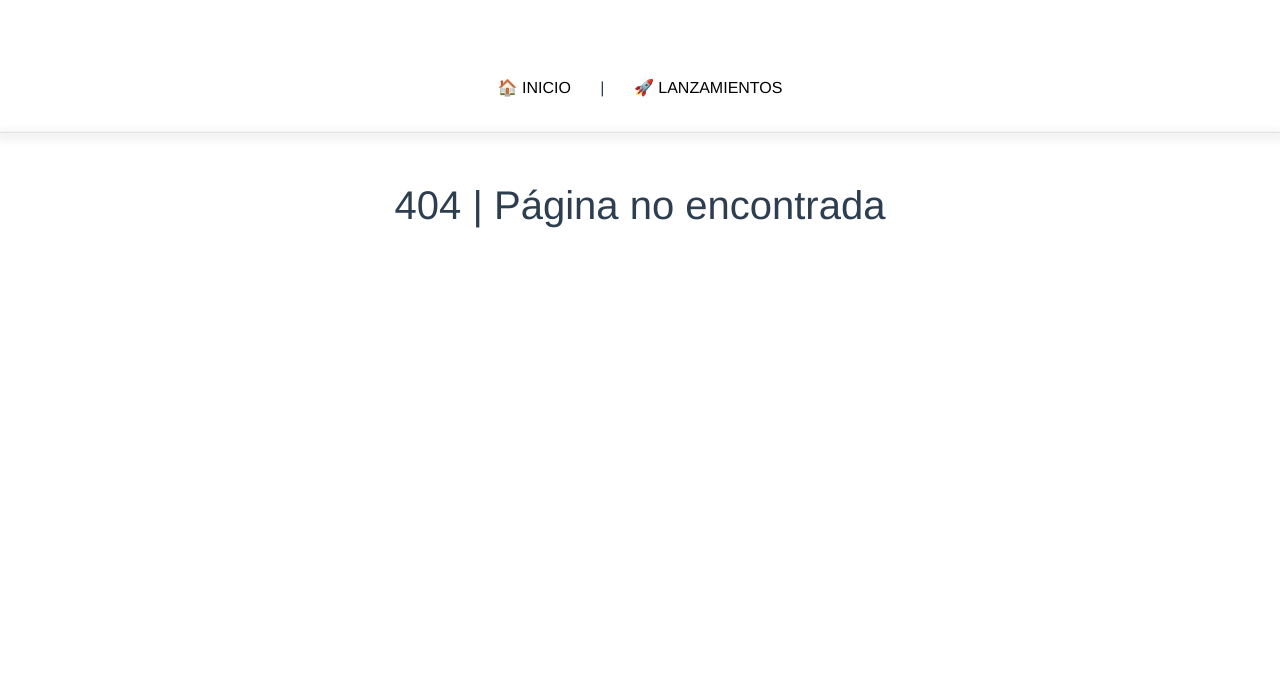
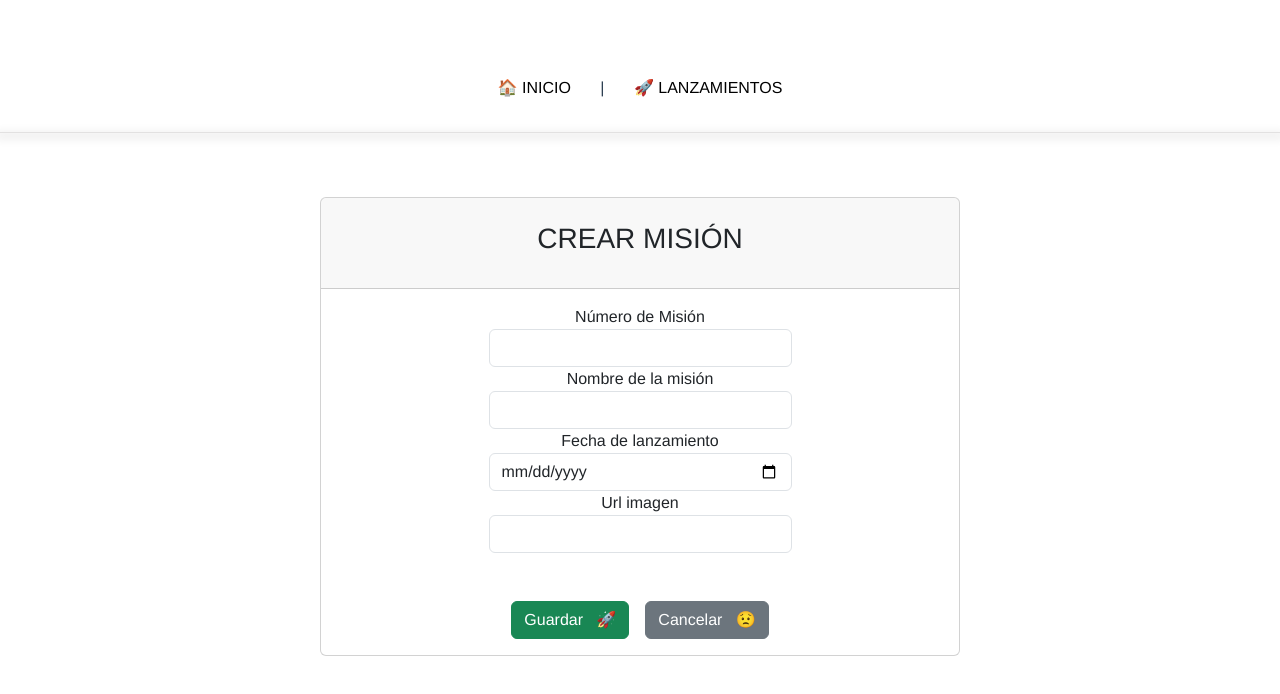
Before and after one commit to devdnia/vue-spacex-launches, a Vue app: page /yupform in a window 1280 px wide. Before the commit this address had no page. Shown: the top 694 px of the page. Built offline with nearby package versions, Linux system fonts and the light colour scheme.

Commit message:
CRUD lista a falta de refactorización de FormLaunch

```diff
--- a/src/components/FormLaunch.vue
+++ b/src/components/FormLaunch.vue
@@ -52,83 +52,20 @@
         />
       </div>
       <!-- Botones de formulario -->
-      <button
-        type="submit"
-        class="btn btn-primary mt-3 me-3"
-      >
-        Guardar
-      </button>
+      <button type="submit" class="btn btn-primary mt-3 me-3">Guardar</button>
 
       <button @click="goHome" class="btn btn-secondary mt-3">Salir</button>
     </form>
   </div>
 
-  <!-- Si no hay lanzamiento -->
-  <div class="container w-25" v-else>
-    <title-launch msg="CREAR MISIÓN" />
+  <!-- YUP -->
 
-    <form @submit.prevent="addElement">
-      <!-- Número de misión -->
-      <div class="form-group p-2">
-        <label for="missionId">Número de misión:</label>
-        <input
-          id="missionId"
-          type="text"
-          class="form-control"
-          placeholder="Número de misión"
-          v-model="newLaunch.mission_id"
-        />
-      </div>
-
-      <!-- Nombre misión -->
-      <div class="form-group p-2">
-        <label for="missionName">Nombre de la misión:</label>
-        <input
-          id="missionName"
-          type="text"
-          class="form-control"
-          placeholder="Nombre de la misión"
-          v-model="newLaunch.mission_name"
-        />
-      </div>
-
-      <!-- Año de lanzamiento -->
-      <div class="form-group p-2">
-        <label for="year">Año:</label>
-        <input
-          id="year"
-          type="text"
-          class="form-control"
-          placeholder="Año de lanzamiento"
-          v-model="newLaunch.launch_year"
-        />
-      </div>
-
-      <!-- URL imagen -->
-      <div class="form-group mb-5 p-2">
-        <label for="img">Imagen:</label>
-        <input
-          id="img"
-          type="text"
-          class="form-control"
-          placeholder="Url de la imagen"
-          v-model="newLaunch.mission_patch_small"
-        />
-      </div>
-      <!-- Botones de formulario -->
-      <button type="submit" class="btn btn-primary mt-3 me-3">Guardar</button>
-
-      <button class="btn btn-secondary mt-3" @click="goHome">Salir</button>
-
-      <!-- <div class="alert alert-success" role="alert">Lanzamiento modificado</div> -->
-    </form>
-  </div>
 </template>
 
 <script>
 import Swal from "sweetalert2";
 import TitleLaunch from "./TitleLaunch.vue";
-import { getLaunch, updateLaunch, createLaunch } from "../api/api";
+import { getLaunch, updateLaunch } from "../api/api";
 
 export default {
   name: "FormLaunch",
@@ -171,35 +108,6 @@ export default {
         });
       }
     },
-
-    async addElement() {
-      let id = crypto.randomUUID();
-      this.newLaunch.id = id;
-
-      try {
-        // Creo el lanzamiento en la BD
-        if (this.newLaunch.mission_patch_small === null) {
-          this.newLaunch.mission_patch_small =
-            "https://placehold.co/600x400?text=NO%20+%20IMAGE";
-        }
-        await createLaunch(this.newLaunch);
-        // limpio el formulario
-        this.newLaunch = {
-          mission_id: null,
-          mission_name: null,
-          launch_year: null,
-          mission_patch_small: null,
-        };
-        Swal.fire("Lanzamiento creado 🚀 ");
-        this.goHome();
-      } catch (error) {
-        Swal.fire({
-          icon: "error",
-          title: "Oops...",
-          text: `Algo no funcionó 💣 `,
-        });
-      }
-    },
     // Navegación
     goHome() {
       this.$router.push("/");
--- a/src/components/Launches.vue
+++ b/src/components/Launches.vue
@@ -29,7 +29,7 @@
       </tbody>
     </table>
     <!-- <button class="btn btn-success fw-bold" @click="createLaunch">CREAR LANZAMIENTO</button> -->
-    <router-link to="/newlaunch" class="btn btn-success fw-bold">CREAR LANZAMIENTO</router-link>
+    <router-link to="/yupform" class="btn btn-success fw-bold">CREAR LANZAMIENTO</router-link>
   </div>
 </template>
 
--- /dev/null
+++ b/src/components/YupForm.vue
@@ -0,0 +1,148 @@
+<template>
+  <!-- SI NO HAY DATOS -->
+  <div class="d-flex justify-content-center align-items-center">
+    <div class="card m-3 w-50">
+      <h5 class="card-header">
+        <title-launch msg="CREAR MISIÓN" class="mt-3" />
+      </h5>
+      <div class="card-body d-flex flex-column align-items-center">
+        <Form
+          @submit="onSubmit"
+          :validation-schema="schema"
+          v-slot="{ errors }"
+          class="w-50 d-flex flex-column"
+        >
+          <!-- Número de misión -->
+          <div class="form-group">
+            <label>Número de Misión</label>
+            <Field
+              name="missionId"
+              type="text"
+              class="form-control"
+              :class="{ 'is-invalid': errors.missionId }"
+            />
+            <div class="invalid-feedback">{{ errors.missionId }}</div>
+          </div>
+
+          <!-- Nombre de la misión -->
+          <div class="form-group">
+            <label>Nombre de la misión</label>
+            <Field
+              name="missionName"
+              type="text"
+              class="form-control"
+              :class="{ 'is-invalid': errors.missionName }"
+            />
+            <div class="invalid-feedback">{{ errors.missionName }}</div>
+          </div>
+
+          <!-- Fecha de lanzamiento -->
+          <div class="form-group">
+            <label>Fecha de lanzamiento</label>
+            <Field
+              name="missionDate"
+              type="date"
+              class="form-control"
+              :class="{ 'is-invalid': errors.missionDate }"
+            />
+            <div class="invalid-feedback">{{ errors.missionDate }}</div>
+          </div>
+
+          <!-- Url imagen -->
+          <div class="form-group">
+            <label>Url imagen</label>
+            <Field name="missionImg" type="text" class="form-control" />
+          </div>
+
+          <div class="form-group mt-5">
+            <button type="submit" class="btn btn-success me-3">
+              Guardar &nbsp; 🚀
+            </button>
+            <button @click="goHome" class="btn btn-secondary">
+              Cancelar &nbsp; 😟
+            </button>
+          </div>
+        </Form>
+      </div>
+    </div>
+  </div>
+</template>
+
+
+
+<script>
+import { Form, Field } from "vee-validate";
+import * as Yup from "yup";
+import Swal from "sweetalert2";
+
+import TitleLaunch from "./TitleLaunch.vue";
+import { createLaunch } from "../api/api";
+
+export default {
+  components: {
+    Form,
+    Field,
+    TitleLaunch,
+  },
+  data() {
+    const schema = Yup.object().shape({
+      missionId: Yup.string().required("El número de misión es requerido"),
+      missionName: Yup.string().required("El nombre de misión es requerido"),
+      missionDate: Yup.string()
+        .required("La fecha de lanzamiento es obligatoria")
+        .matches(
+          /^\d{4}-(0[1-9]|1[012])-(0[1-9]|[12][0-9]|3[01])$/,
+          "La fecha debe ser YYYY-MM-DD"
+        ),
+      missionUrl: Yup.string(),
+    });
+
+    return {
+      newLaunch: {
+        id: null,
+        mission_id: null,
+        mission_name: null,
+        launch_year: null,
+        mission_patch_small: null,
+      },
+      schema,
+    };
+  },
+  methods: {
+    async onSubmit(values) {
+
+      let id = crypto.randomUUID();
+      this.newLaunch.mission_id = values.missionId;
+      this.newLaunch.mission_name = values.missionName;
+      this.newLaunch.launch_year = values.missionDate;
+      this.newLaunch.mission_patch_small = values.missionUrl;
+      this.newLaunch.id = id;
+
+      // Si la url imagen viene vacía
+      if (!this.newLaunch.mission_patch_small) {
+        this.newLaunch.mission_patch_small =
+          "https://placehold.co/600x400?text=NO%20+%20IMAGE";
+      }
+
+      try {
+        await createLaunch(this.newLaunch);
+
+        Swal.fire("Lanzamiento creado 🚀 ");
+        this.goHome();
+      } catch (error) {{
+        Swal.fire({
+          icon: "error",
+          title: "Oops...",
+          text: `Algo no funcionó 💣 `,
+        });
+      }
+
+      }
+    },
+    // Navegación
+    goHome() {
+      this.$router.push("/");
+    },
+  },
+};
+</script>
--- a/src/router/index.js
+++ b/src/router/index.js
@@ -31,6 +31,11 @@ import HomePage from '../pages/HomePage';
    component: () => import(/* webpackChunkName: "Form Launch" */ '../components/FormLaunch')
  },
  {
+  path:'/yupform',
+  name: 'yupform',
+  component: () => import(/* webpackChunkName: "Form Yup" */ '../components/YupForm')
+},
+ {
     path: '/:pathMatch(.*)*',
     component: () => import(/* webpackChunkName: "NoPageFound"*/'../components/404')
  }
```
Also changed, not shown: API_launches/launches.json (+12 -5 lines).
